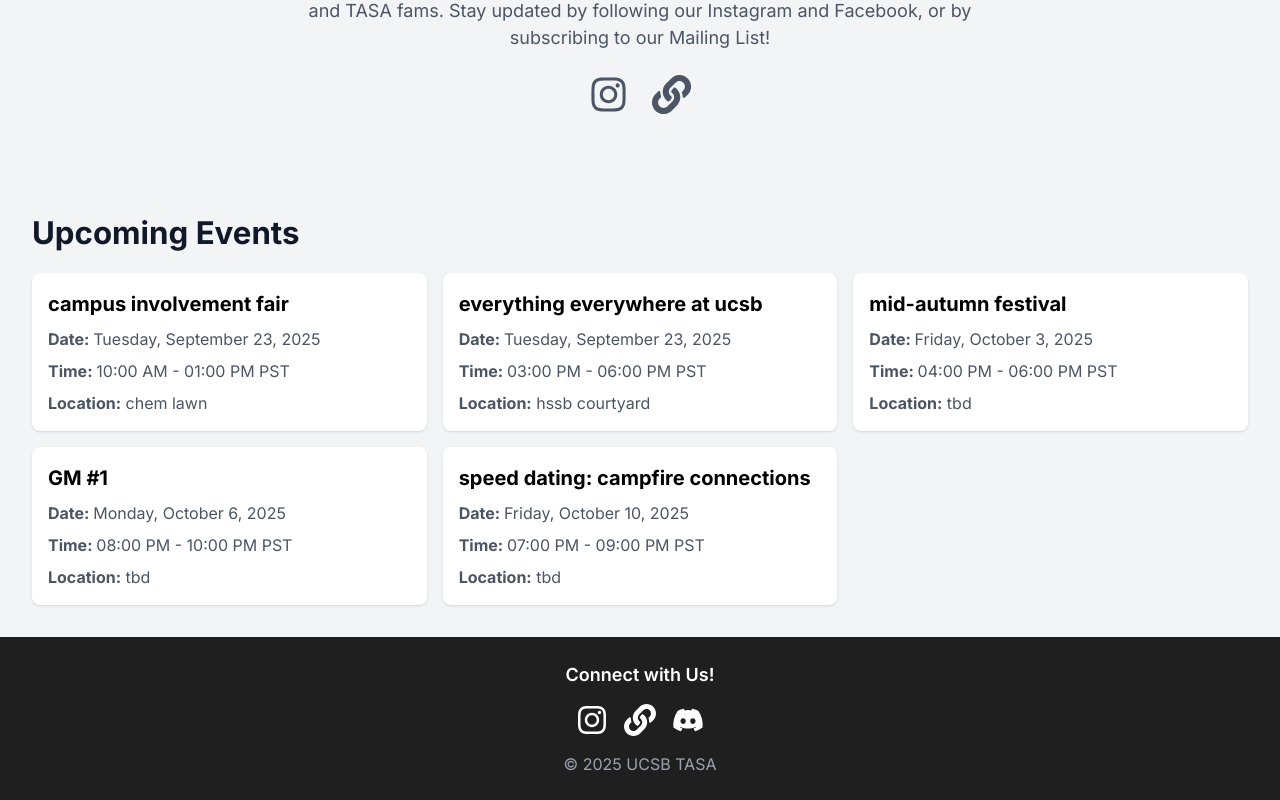
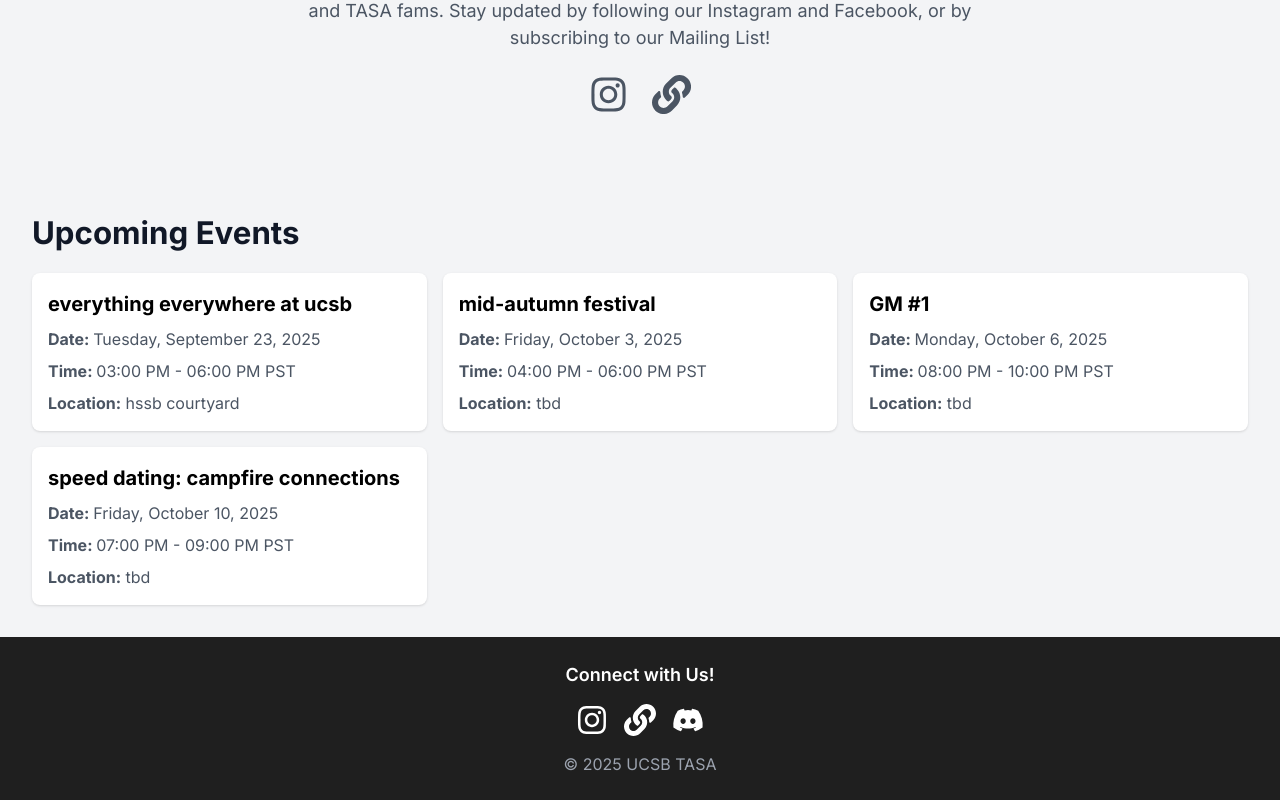
Before and after one commit to UCSBTASA/UCSBTASA.github.io, a Next.js app: page / in a window 1280 px wide. Shown: the part 1243-2043 px from the top of the page. Built offline with nearby package versions, Linux system fonts and the light colour scheme.

Commit message:
Update eventData.ts

```diff
--- a/data/eventData.ts
+++ b/data/eventData.ts
@@ -1,15 +1,5 @@
 const events =
 [
-  {
-    "title": "campus involvement fair",
-    "day of week": "Tuesday",
-    "date": "2025-09-23",
-    "time": "10:00 AM - 01:00 PM",
-    "start": "10:00 AM",
-    "end": "01:00 PM",
-    "location": "chem lawn",
-    "customTime": ""
-  },
   {
     "title": "everything everywhere at ucsb",
     "day of week": "Tuesday",
```
